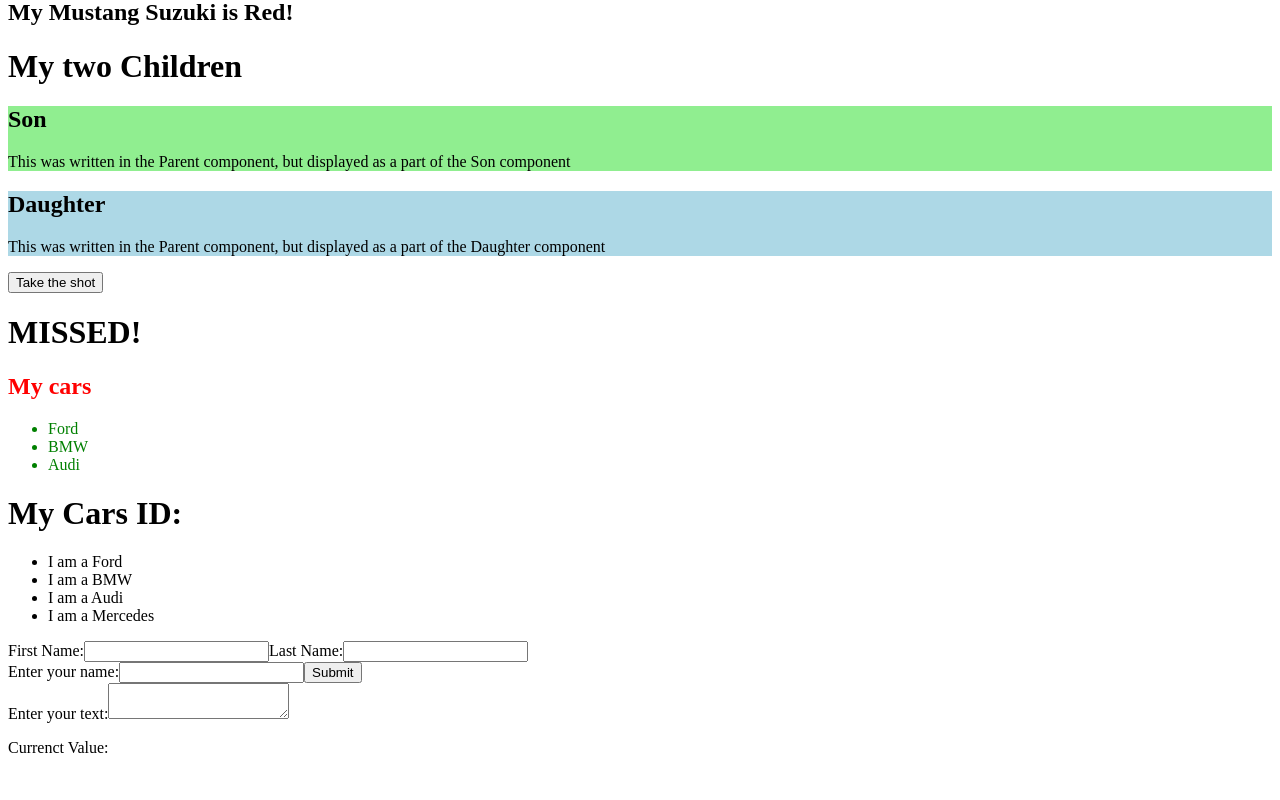
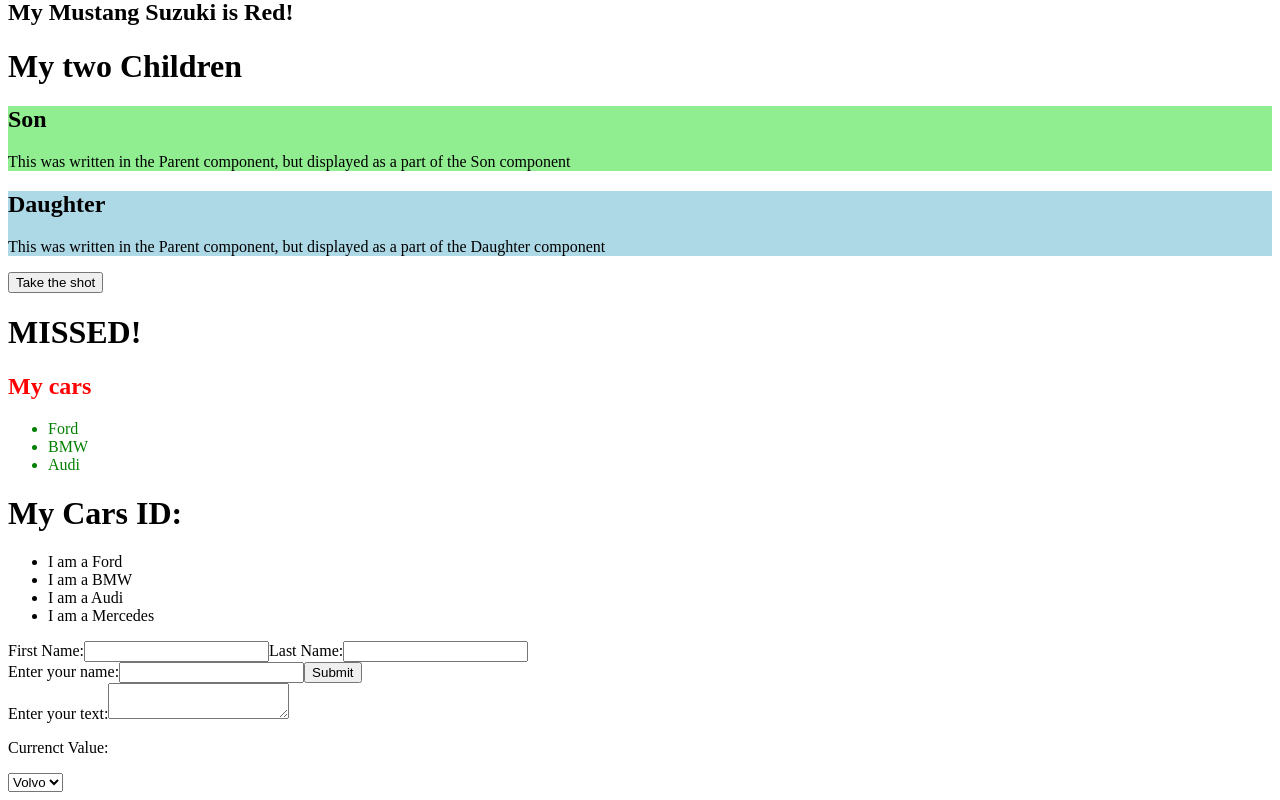
Before and after one commit to Dianah-Porter/ReactJS, a React (Vite) app in the folder my-react-app/: page / in a window 1280 px wide. Shown: the part 440-1240 px from the top of the page. Before the commit the page ends 1213 px from the top, so only its background shows below. Built offline with nearby package versions, Linux system fonts and the light colour scheme.

Commit message:
feat: Select form

```diff
--- a/my-react-app/src/App.tsx
+++ b/my-react-app/src/App.tsx
@@ -12,6 +12,7 @@
 import MyForm from "./components/form"
 import OnSubmit from "./components/Submit";
 import TextArea from "./components/TextArea";
+import Select from "./components/Select"
 
 
 function Footer (){
@@ -39,6 +40,7 @@
       <MyForm/>
       <OnSubmit/>
       <TextArea/>
+      <Select/>
 
     </div>
   );
--- /dev/null
+++ b/my-react-app/src/components/Select.tsx
@@ -0,0 +1,19 @@
+import { useState } from "react";
+function Select() {
+  const [myCar, setMyCar] = useState("Volvo");
+
+  const handleChange = (event: any) => {
+    setMyCar(event.target.value)
+  }
+
+  return (
+    <form>
+      <select value={myCar} onChange={handleChange}>
+        <option value="Ford">Ford</option>
+        <option value="Volvo">Volvo</option>
+        <option value="Fiat">Fiat</option>
+      </select>
+    </form>
+  )
+}
+export default Select;
```
